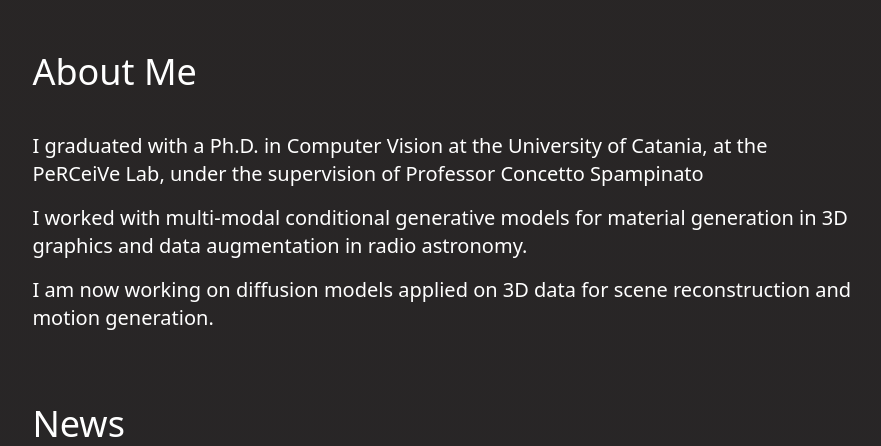
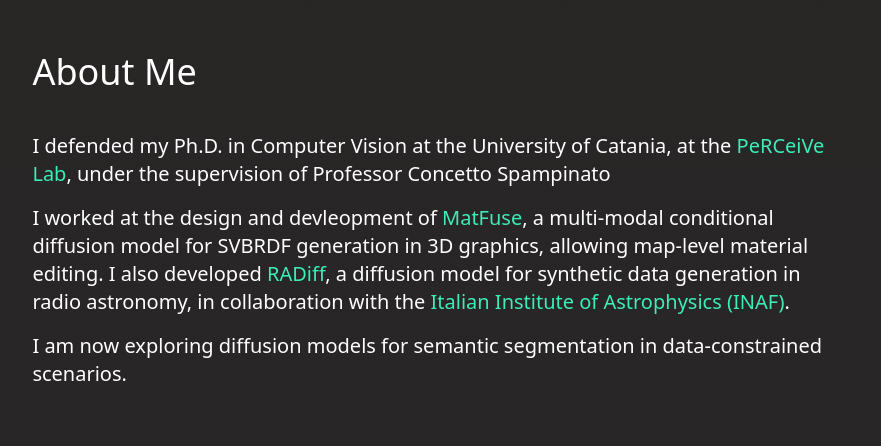
Before and after one commit to rensortino/rensortino.github.io, a React (Vite) app: page /#/ in a window 1280 px wide. Shown: the part 780-1226 px from the top of the page, without its empty margins (198-1079 px from the left). Built offline with nearby package versions, Linux system fonts and the light colour scheme; some icons are missing.

Commit message:
Updated about section

```diff
--- a/src/sections/About.jsx
+++ b/src/sections/About.jsx
@@ -4,9 +4,9 @@ const About = () => {
   return (
     <section className="tw-scroll-mt-16 tw-w-4/5 tw-py-8" id="about">
         <h2 className="tw-text-3xl tw-mb-8 md:tw-text-4xl">About Me</h2>
-        <p className="tw-py-2 md:tw-text-xl">I graduated with a Ph.D. in Computer Vision at the University of Catania, at the PeRCeiVe Lab, under the supervision of Professor Concetto Spampinato</p>
-        <p className="tw-py-2 md:tw-text-xl">I worked with multi-modal conditional generative models for material generation in 3D graphics and data augmentation in radio astronomy.</p>
-        <p className="tw-py-2 md:tw-text-xl">I am now working on diffusion models applied on 3D data for scene reconstruction and motion generation.</p>
+        <p className="tw-py-2 md:tw-text-xl">I defended my Ph.D. in Computer Vision at the University of Catania, at the <a className='tw-text-link' href="http://perceivelab.com/index">PeRCeiVe Lab</a>, under the supervision of Professor Concetto Spampinato</p>
+        <p className="tw-py-2 md:tw-text-xl">I worked at the design and devleopment of <a className='tw-text-link' href="https://gvecchio.com/matfuse/">MatFuse</a>, a multi-modal conditional diffusion model for SVBRDF generation in 3D graphics, allowing map-level material editing. I also developed <a className="tw-text-link" href="https://rensortino.github.io/radiff/">RADiff</a>, a diffusion model for synthetic data generation in radio astronomy, in collaboration with the <a className="tw-text-link" href="https://www.oact.inaf.it/">Italian Institute of Astrophysics (INAF)</a>.</p>
+        <p className="tw-py-2 md:tw-text-xl">I am now exploring diffusion models for semantic segmentation in data-constrained scenarios.</p>
     </section>
   );
 };
```
